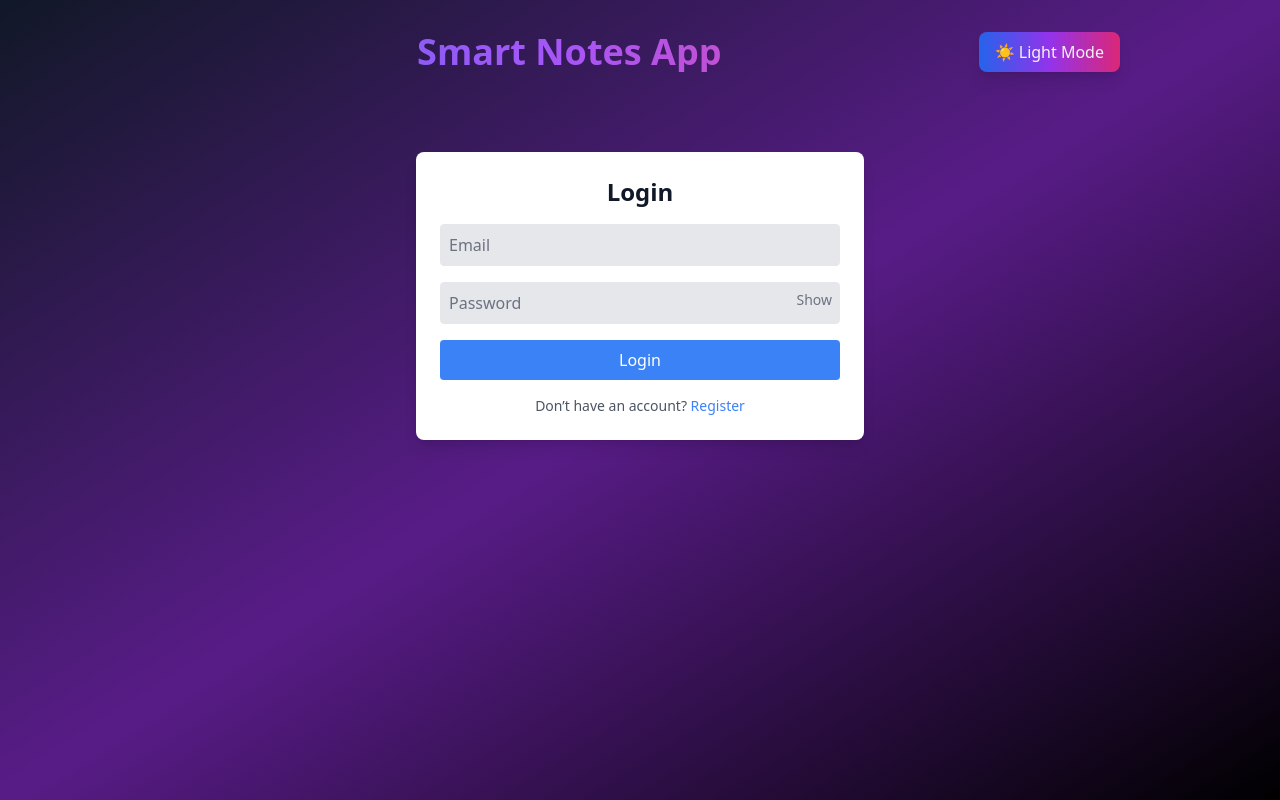
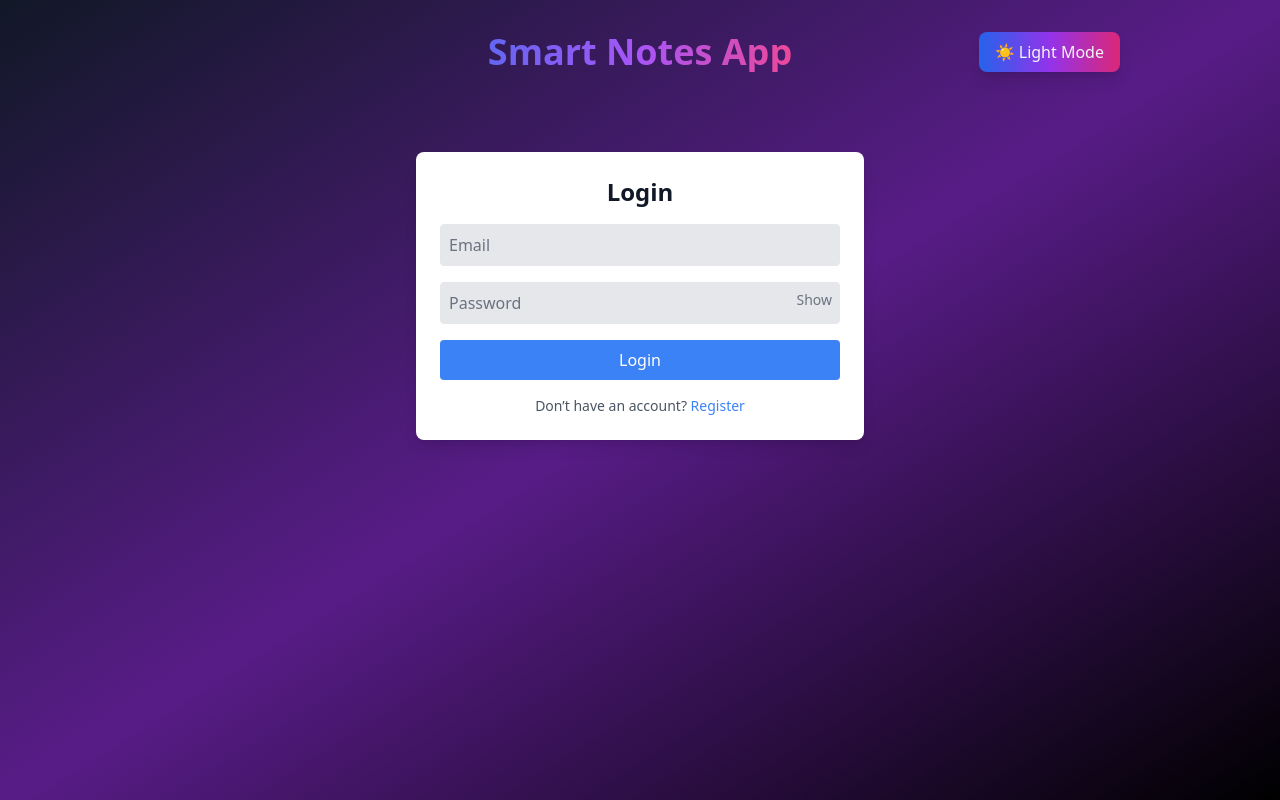
Before and after one commit to Nageshwar-Bedge/SmartNoteApp, a React (Create React App) app in the folder frontend/: page /login in a window 1280 px wide. Built offline with nearby package versions, Linux system fonts and the light colour scheme.

Commit message:
fix(UI): center 'Smart Notes App' header while keeping theme toggle and logout buttons

```diff
--- a/frontend/src/App.js
+++ b/frontend/src/App.js
@@ -195,12 +195,13 @@ const App = () => {
         <Toaster position="top-right" />
         <div className="max-w-5xl mx-auto p-8">
           {/* Header */}
-          <div className="flex justify-between items-center mb-10">
-            <h1 className="text-4xl font-extrabold bg-gradient-to-r from-indigo-500 via-purple-500 to-pink-500 text-transparent bg-clip-text animate-gradient-x flex-1 text-center">
+          <div className="relative flex items-center mb-10">
+            <h1 className="text-4xl font-extrabold bg-gradient-to-r from-indigo-500 via-purple-500 to-pink-500 text-transparent bg-clip-text animate-gradient-x absolute left-1/2 transform -translate-x-1/2 text-center">
               Smart Notes App
             </h1>
 
-            <div className="flex gap-4">
+            {/* Buttons */}
+            <div className="ml-auto flex gap-4">
               <button
                 onClick={() => setTheme(theme === "light" ? "dark" : "light")}
                 className={`px-4 py-2 rounded-lg shadow-lg transition-transform duration-300 transform hover:scale-105 ${
```
